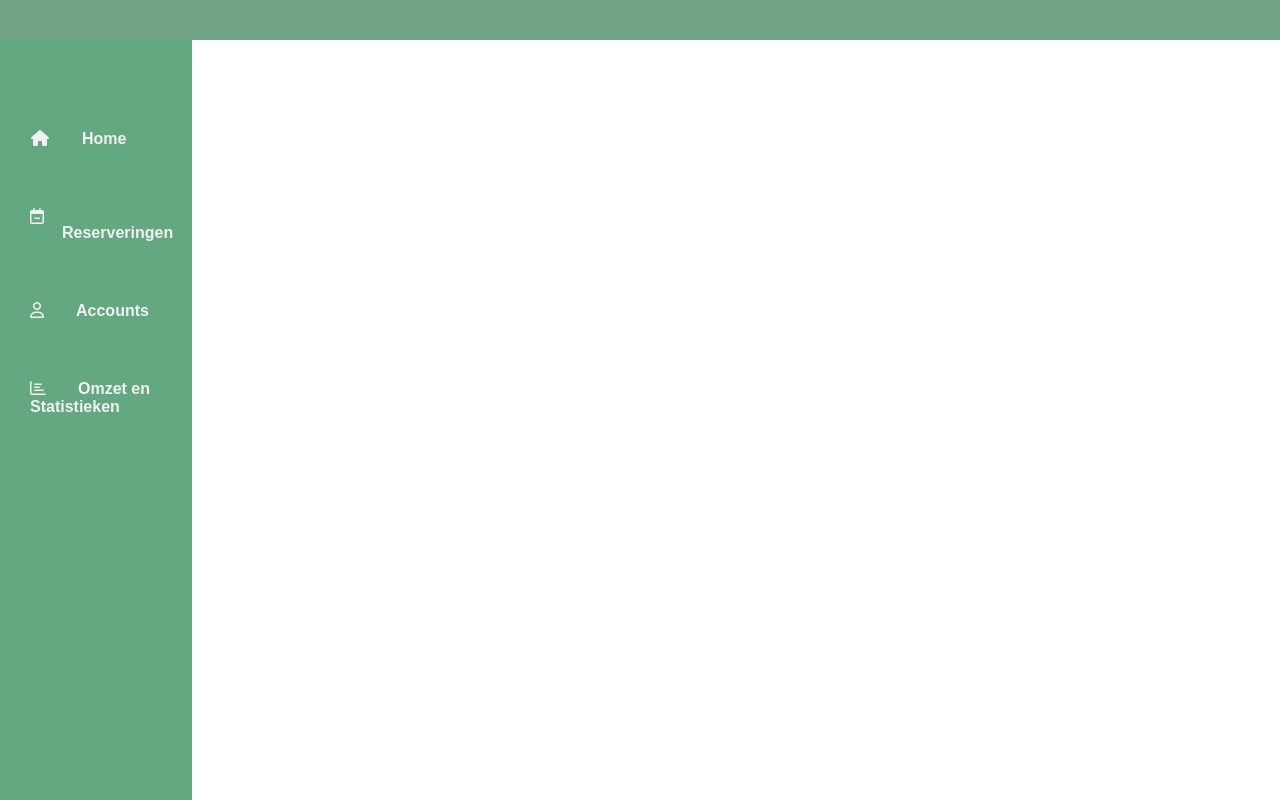
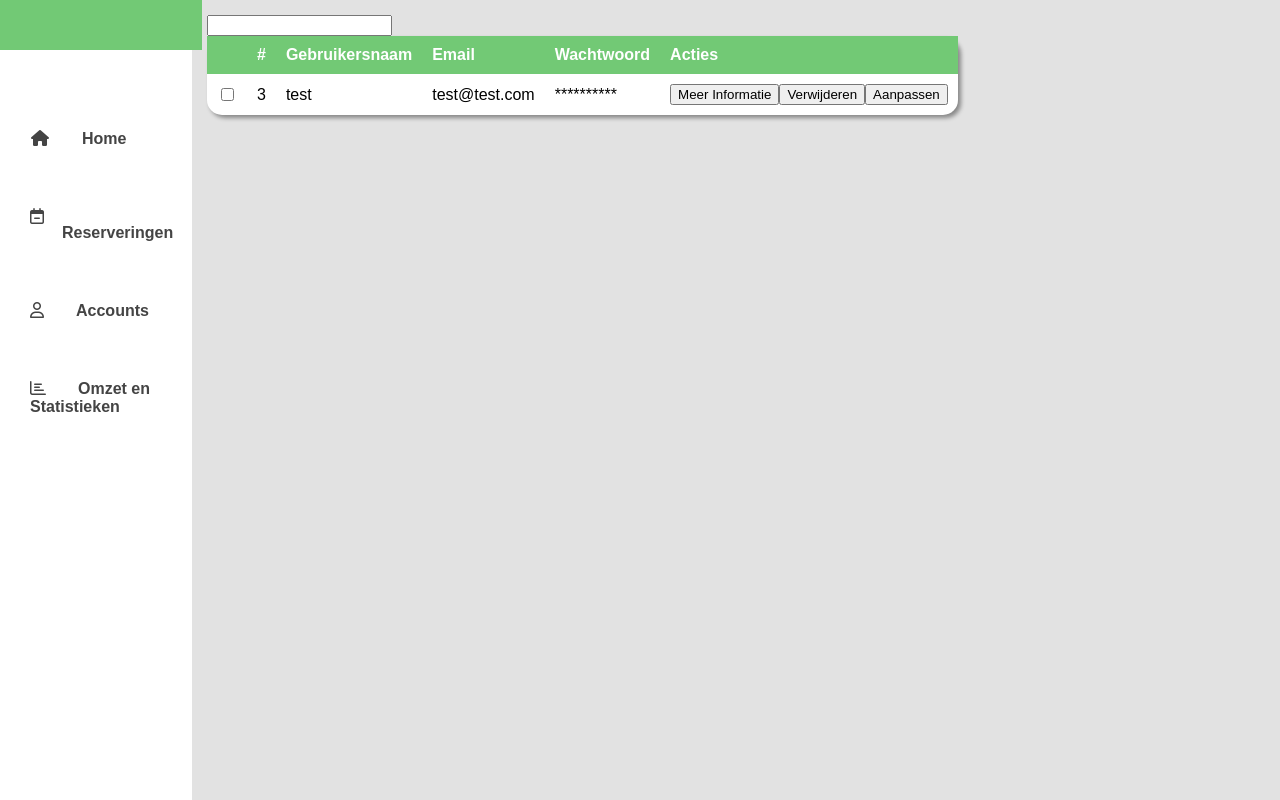
Before and after one commit to roobxd/EindProjectAO3, a PHP site: page /accounts.php in a window 1280 px wide. Run offline with PHP 8.4, Linux system fonts and the light colour scheme; data comes from the database, SQL or seed files in the repository; some libraries are stand-ins or nearby versions.

Commit message:
fyucked up but i dont care

```diff
--- /dev/null
+++ b/assets/php/account_sql.php
@@ -0,0 +1,43 @@
+<?php
+
+    require("db/database_connectie.php");
+
+    class Account {
+
+        public $gebruikers_id;
+        public $gebruikersnaam;
+        public $email;
+        public $rechten;
+
+        function __construct(Array $prop=array()){
+            foreach($prop as $key => $value){
+                $this->{$key} = $value;
+            }
+
+        }
+
+
+        function return_small_result(){
+            $result = array(
+                $this->gebruikers_id,
+                $this->gebruikersnaam,
+                $this->email,
+            );
+            return $result;
+        }
+
+    }
+
+
+    function returnAccounts(){
+        $connection = OpenConnection();
+        $result = $connection->query("SELECT `gebruikers_id`, `gebruikersnaam`, `email`, `rechten` FROM `accountgegevens`");
+        $account_array = array();
+        while ( $arr = $result->fetch_assoc() ){
+            array_push($account_array, new Account($arr));
+        }
+        CloseConnection($connection);
+        return $account_array;
+    }
+
+?>
--- a/assets/php/reservering.php
+++ b/assets/php/reservering_sql.php
@@ -65,10 +65,10 @@
             foreach($this as $key => $value){
                 if(array_key_exists($key, $prijzen)){
                     if($prijzen[$key][0] == "q"){
-                        $price += ($prijzen[$key][1] * $value) * $days;
-                    }
+                        $price += ($prijzen[$key][1] * $value) *
                     else{
                         $price += $prijzen[$key][1] * $days;
+                    } $days;
                     }
                 }
             }
--- a/assets/template/dashboard_template.html
+++ b/assets/template/dashboard_template.html
@@ -3,30 +3,46 @@
         <meta name="viewport" content="width=device-width, initial-scale=1.0">
         <script src="https://kit.fontawesome.com/f9714cf77e.js" crossorigin="anonymous"></script>
         <style>
+
+            :root {
+                --accent-green: #72c975;
+                --main-dark: #444444;
+                --main-light: #ffffff;
+                --main-background: #e2e2e2;
+                --main-light-gray: #f3f3f3;
+            }
+
             body{
                 margin: 0;
-                background-color: #ffffff;
+                background-color: var(--main-background);
             }
+
             body *{font-family: sans-serif;}
 
             #nav-container{
-                height: 95%;
+                height: 100%;
                 position: fixed;
-                top: 5%;
                 left: 0;
                 width: 15%;
-                background-color: rgb(99, 168, 128);
+                background-color: var(--main-light);
+            }
+
+            #nav-menu__logo{
+                width: 100%;
+                height: 5%;
+                padding: 0;
+                background-color: var(--accent-green);
             }
 
             #nav-menu__redirect{margin-top: 50px;}
 
-            .nav-menu__redirect__item a:hover {background-color: #F1F1F1;}
-            .nav-menu__redirect__item a:hover .nav-menu__redirect__item__content{color: #444444;}
+            .nav-menu__redirect__item a:hover {background-color: rgba(76, 175, 80, 0.2);}
+            .nav-menu__redirect__item a:hover .nav-menu__redirect__item__content{color: var(--accent-green);}
 
             .nav-menu__redirect__item a {
                 font-size: 1rem;
                 text-decoration: none;
-                color:#F1F1F1;
+                color: var(--main-dark);
                 font-weight: bold;
                 display:block;
                 transition: background-color 0.2s;
@@ -39,22 +55,10 @@
 
             #nav-menu__logo{padding: 5px;}
 
-            #main{
-                padding-left: 13vw;
-                background-color: #F1F1F1;
-            }
-
-            header{
-                width: 100%;
-                height: 5%;
-                background-color: rgba(86, 146, 111, 0.836)
-            }
 
         </style>
     </head>
     <body>
-        <header></header>
-
         <div id="nav-container">
             <div id="nav-menu__logo">
 
--- a/dashboard/accounts.php
+++ b/dashboard/accounts.php
@@ -1,3 +1,87 @@
 <?php
     require("../assets/template/dashboard_template.html");
+    require("../assets/php/account_sql.php");
+
+
 ?>
+
+<html>
+    <style>
+        #main{
+            width: auto;
+            height: 100%;
+            background-color: var(--main-background);
+        }
+
+        #reserveringen-container{
+            background-color: var(--main-background);
+            height: 70%;
+            max-width: 70%;
+            padding: 15px;
+            margin-left: 15%;
+
+        }
+
+
+        #reserveringen-container__reserveringen-table table{
+            border-collapse: collapse;
+            min-width: inherit;
+            max-height: inherit;
+            box-sizing: border-box;
+            background-color: var(--main-light);
+            box-shadow: 3px 3px 4px rgba(0,0,0,0.4);
+            border-radius: 15px;
+
+        }
+
+        #reserveringen-container__reserveringen-table th{
+            padding: 10px;
+            text-align: left;
+            background-color: var(--accent-green);
+            color: #ffffff;
+        }
+
+        #reserveringen-container__reserveringen-table td{
+            padding: 10px;
+            text-align: left;
+            word-wrap: break-word;
+        }
+
+        #reserveringen-container__reserveringen-table tr:nth-child(odd){
+            background-color: #f5f5f5;
+        }
+
+
+    </style>
+    <head>
+
+    </head>
+    <body>
+        <div id="main">
+            <div id="reserveringen-container">
+                <div id="reserveringen-container__options">
+                    <div id="reserveringen-container__options__content">
+                        <input type="text">
+                    </div>
+                </div>
+                <div id="reserveringen-container__reserveringen-table">
+                    <table>
+                        <tr><th></th><th>#</th><th>Gebruikersnaam</th><th>Email</th><th>Wachtwoord</th><th>Acties</th></tr>
+                        <?php
+                            foreach(returnAccounts() as $account){
+                                echo "<tr>";
+                                echo "<td> <input type='checkbox'> </td>";
+                                foreach($account->return_small_result() as $result){
+                                    echo "<td>".$result."</td>";
+                                }
+                                echo "<td>**********</td>";
+                                echo "<td> <input type='button' value='Meer Informatie'><input type='button' value='Verwijderen'><input type='button' value='Aanpassen'></td>";
+                                echo "</tr>";
+                            }
+                        ?>
+                    </table>
+                </div>
+            </div>
+        </div>
+    </body>
+</htm>
```
Also changed, not shown: dashboard/reserveringen.php (+8 -14 lines).
